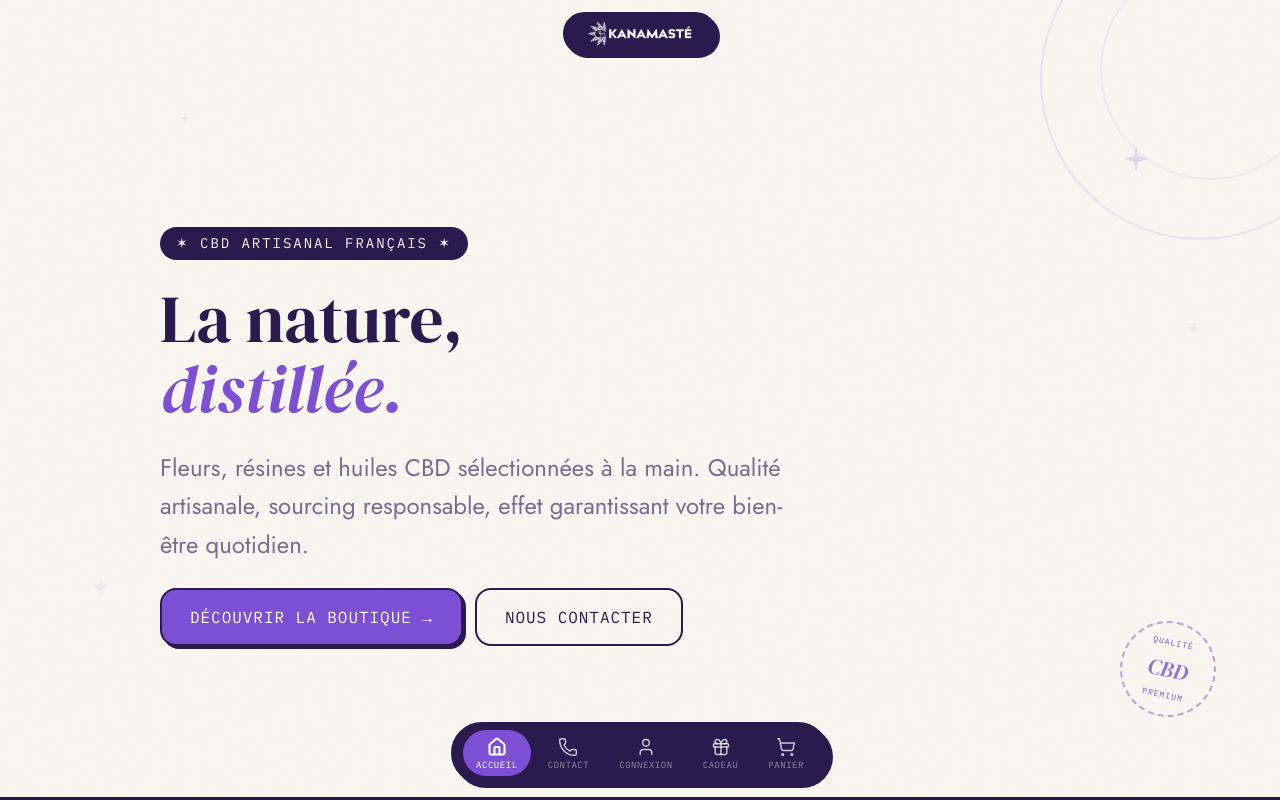
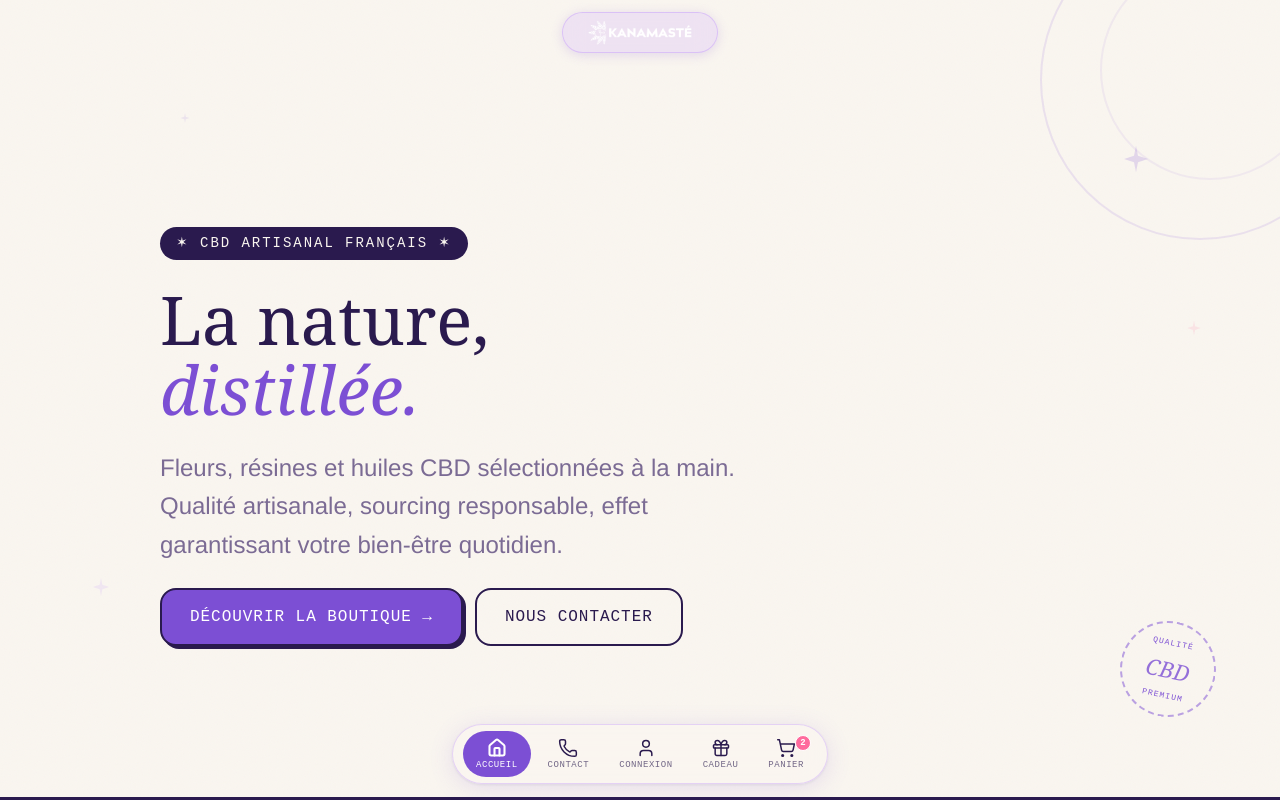
Before and after one commit to nxtex/kanamaste, a Next.js app: page / in a window 1280 px wide. Shown: the top 800 px of the page. Built offline with nearby package versions, Linux system fonts and the light colour scheme.

Commit message:
feat: cart context + badge panier, navbar translucide frosted-glass retro

```diff
--- a/app/layout.tsx
+++ b/app/layout.tsx
@@ -1,27 +1,20 @@
-import type { Metadata } from 'next';
-import './globals.css';
+import type { Metadata } from 'next'
+import './globals.css'
+import { CartProvider } from '@/context/CartContext'
 
 export const metadata: Metadata = {
-  title: {
-    default: 'Kanamaste — CBD Naturel & Bien-être',
-    template: '%s | Kanamaste',
-  },
-  description: 'Kanamaste — Fleurs, résines et huiles CBD d\'exception. Qualité artisanale, sourcing responsable.',
-  robots: { index: true, follow: true },
-};
+  title: 'Kanamaste — CBD Artisanal Français',
+  description: 'Fleurs, résines et huiles CBD sélectionnées à la main. Qualité artisanale, sourcing responsable.',
+}
 
-export default function RootLayout({ children }: Readonly<{ children: React.ReactNode }>) {
+export default function RootLayout({ children }: { children: React.ReactNode }) {
   return (
     <html lang="fr">
-      <head>
-        <link rel="preconnect" href="https://fonts.googleapis.com" />
-        <link rel="preconnect" href="https://fonts.gstatic.com" crossOrigin="anonymous" />
-        <link
-          href="https://fonts.googleapis.com/css2?family=DM+Serif+Display:ital@0;1&family=Jost:wght@300;400;500;600;700&family=IBM+Plex+Mono:wght@400;500&display=swap"
-          rel="stylesheet"
-        />
-      </head>
-      <body className="antialiased">{children}</body>
+      <body>
+        <CartProvider>
+          {children}
+        </CartProvider>
+      </body>
     </html>
-  );
+  )
 }
--- a/components/CartModal.tsx
+++ b/components/CartModal.tsx
@@ -3,37 +3,17 @@
 import { useState } from 'react'
 import { motion, AnimatePresence } from 'framer-motion'
 import { X, ShoppingCart, Plus, Minus, Trash2, Package } from 'lucide-react'
-
-interface CartItem {
-  id: string
-  name: string
-  category: string
-  grams: number
-  price: number
-  qty: number
-  color: string
-}
-
-const DEMO_ITEMS: CartItem[] = [
-  { id: 'amnesia', name: 'Amnesia Haze CBD', category: 'Fleur', grams: 2, price: 9.90, qty: 1, color: '#e8f4e8' },
-  { id: 'hash',    name: 'Hash Marocain Premium', category: 'Résine', grams: 3, price: 14.90, qty: 1, color: '#f4ede0' },
-]
+import { useCart } from '@/context/CartContext'
 
 export default function CartModal({ open, onClose }: { open: boolean; onClose: () => void }) {
-  const [items, setItems] = useState<CartItem[]>(DEMO_ITEMS)
+  const { items, totalQty, updateQty, removeItem } = useCart()
   const [confirmed, setConfirmed] = useState(false)
   const [removingId, setRemovingId] = useState<string | null>(null)
 
-  const updateQty = (id: string, delta: number) => {
-    setItems(prev => prev.map(item =>
-      item.id === id ? { ...item, qty: Math.max(1, item.qty + delta) } : item
-    ))
-  }
-
-  const removeItem = (id: string) => {
+  const handleRemove = (id: string) => {
     setRemovingId(id)
     setTimeout(() => {
-      setItems(prev => prev.filter(item => item.id !== id))
+      removeItem(id)
       setRemovingId(null)
     }, 320)
   }
@@ -41,8 +21,6 @@ export default function CartModal({ open, onClose }: { open: boolean; onClose: (
   const subtotal = items.reduce((s, i) => s + i.price * i.qty, 0)
   const shipping = subtotal >= 40 ? 0 : 4.90
   const total = subtotal + shipping
-
-  const handleOrder = () => { setConfirmed(true) }
 
   return (
     <AnimatePresence>
@@ -55,24 +33,10 @@ export default function CartModal({ open, onClose }: { open: boolean; onClose: (
           style={{
             position: 'fixed', inset: 0, zIndex: 300,
             background: 'oklch(from var(--color-text) l c h / 0.52)',
-            display: 'flex',
-            alignItems: 'flex-end',
-            justifyContent: 'center',
+            display: 'flex', alignItems: 'flex-end', justifyContent: 'center',
           }}
           onClick={onClose}
         >
-          <style>{`
-            @media (min-width: 640px) {
-              .cart-panel {
-                border-bottom: 2px solid var(--color-text) !important;
-                border-radius: var(--radius-xl) !important;
-                max-height: 80dvh !important;
-              }
-              .cart-backdrop {
-                align-items: center !important;
-              }
-            }
-          `}</style>
           <motion.div
             key="cart-panel"
             initial={{ y: '100%' }}
@@ -80,17 +44,14 @@ export default function CartModal({ open, onClose }: { open: boolean; onClose: (
             exit={{ y: '100%' }}
             transition={{ type: 'spring', stiffness: 320, damping: 32 }}
             onClick={e => e.stopPropagation()}
-            className="retro-grain cart-panel"
+            className="retro-grain"
             style={{
               background: 'var(--color-surface)',
               border: '2px solid var(--color-text)',
               borderBottom: 'none',
               borderRadius: 'var(--radius-xl) var(--radius-xl) 0 0',
-              width: '100%',
-              maxWidth: 520,
-              maxHeight: '90dvh',
-              display: 'flex',
-              flexDirection: 'column',
+              width: '100%', maxWidth: 520, maxHeight: '90dvh',
+              display: 'flex', flexDirection: 'column',
             }}
           >
             {/* Header */}
@@ -102,14 +63,12 @@ export default function CartModal({ open, onClose }: { open: boolean; onClose: (
                 <div style={{ display: 'flex', alignItems: 'center', gap: 'var(--space-2)' }}>
                   <ShoppingCart size={18} style={{ color: 'var(--color-primary)' }} />
                   <h2 style={{ fontFamily: 'var(--font-display)', fontSize: 'var(--text-lg)', fontWeight: 700 }}>Mon Panier</h2>
-                  <span style={{ fontFamily: 'var(--font-stamp)', fontSize: 9, background: 'var(--color-primary)', color: 'var(--color-text-inverse)', borderRadius: 'var(--radius-full)', padding: '2px 8px', letterSpacing: '0.08em' }}>{items.reduce((s,i) => s+i.qty, 0)}</span>
+                  <span style={{ fontFamily: 'var(--font-stamp)', fontSize: 9, background: 'var(--color-primary)', color: 'var(--color-text-inverse)', borderRadius: 'var(--radius-full)', padding: '2px 8px', letterSpacing: '0.08em' }}>{totalQty}</span>
                 </div>
                 <button onClick={onClose} aria-label="Fermer" style={{ padding: 6, borderRadius: 'var(--radius-full)', border: '1.5px solid var(--color-border)', color: 'var(--color-text-muted)', display: 'flex' }}>
                   <X size={16} />
                 </button>
               </div>
-
-              {/* Shipping progress */}
               {subtotal < 40 && (
                 <div style={{ marginTop: 'var(--space-3)' }}>
                   <div style={{ display: 'flex', justifyContent: 'space-between', marginBottom: 4 }}>
@@ -117,7 +76,7 @@ export default function CartModal({ open, onClose }: { open: boolean; onClose: (
                     <span style={{ fontFamily: 'var(--font-stamp)', fontSize: 9, color: 'var(--color-primary)', letterSpacing: '0.08em' }}>{(40 - subtotal).toFixed(2)}€ restant</span>
                   </div>
                   <div style={{ height: 6, background: 'var(--color-border)', borderRadius: 4, overflow: 'hidden', border: '1px solid var(--color-text)' }}>
-                    <motion.div animate={{ width: `${Math.min(100, (subtotal/40)*100)}%` }} style={{ height: '100%', background: 'var(--color-primary)', borderRadius: 4 }} transition={{ duration: 0.4 }} />
+                    <motion.div animate={{ width: `${Math.min(100, (subtotal / 40) * 100)}%` }} style={{ height: '100%', background: 'var(--color-primary)', borderRadius: 4 }} transition={{ duration: 0.4 }} />
                   </div>
                 </div>
               )}
@@ -138,8 +97,7 @@ export default function CartModal({ open, onClose }: { open: boolean; onClose: (
                       <ShoppingCart size={36} style={{ margin: '0 auto var(--space-4)', opacity: 0.3 }} />
                       <p style={{ fontFamily: 'var(--font-stamp)', fontSize: 'var(--text-xs)', letterSpacing: '0.1em' }}>Votre panier est vide</p>
                     </div>
-                  ) : (
-                    items.map(item => (
+                  ) : items.map(item => (
                     <motion.div
                       key={item.id}
                       initial={{ opacity: 1, x: 0 }}
@@ -155,17 +113,15 @@ export default function CartModal({ open, onClose }: { open: boolean; onClose: (
                       <div style={{ display: 'flex', alignItems: 'center', gap: 'var(--space-1)', background: 'var(--color-surface)', border: '1.5px solid var(--color-text)', borderRadius: 'var(--radius-sm)', padding: '2px', boxShadow: '2px 2px 0 var(--color-text)' }}>
                         <button onClick={() => updateQty(item.id, -1)} aria-label="Diminuer" style={{ width: 28, height: 28, display: 'flex', alignItems: 'center', justifyContent: 'center', borderRadius: 'var(--radius-sm)', color: 'var(--color-text-muted)', cursor: 'pointer' }}><Minus size={12} /></button>
                         <span style={{ fontFamily: 'var(--font-display)', fontSize: 'var(--text-base)', fontWeight: 700, minWidth: 20, textAlign: 'center' }}>{item.qty}</span>
-                          <button onClick={() => updateQty(item.id, 1)} aria-label="Augmenter" style={{ width: 28, height: 28, display: 'flex', alignItems: 'center', justifyContent: 'center', borderRadius: 'var(--radius-sm)', color: 'var(--color-text-muted)', cursor: 'pointer' }}><Plus size={12} /></button>
+                        <button onClick={() => updateQty(item.id, +1)} aria-label="Augmenter" style={{ width: 28, height: 28, display: 'flex', alignItems: 'center', justifyContent: 'center', borderRadius: 'var(--radius-sm)', color: 'var(--color-text-muted)', cursor: 'pointer' }}><Plus size={12} /></button>
                       </div>
-                        <button onClick={() => removeItem(item.id)} aria-label="Supprimer" style={{ width: 32, height: 32, display: 'flex', alignItems: 'center', justifyContent: 'center', borderRadius: 'var(--radius-sm)', color: 'var(--color-text-muted)', border: '1.5px solid var(--color-border)', cursor: 'pointer' }}><Trash2 size={14} /></button>
+                      <button onClick={() => handleRemove(item.id)} aria-label="Supprimer" style={{ width: 32, height: 32, display: 'flex', alignItems: 'center', justifyContent: 'center', borderRadius: 'var(--radius-sm)', color: 'var(--color-text-muted)', border: '1.5px solid var(--color-border)', cursor: 'pointer' }}><Trash2 size={14} /></button>
                     </motion.div>
                   ))
-                  )
                 ) : (
                   <motion.div
                     key="confirmed"
-                    initial={{ opacity: 0, scale: 0.9 }}
-                    animate={{ opacity: 1, scale: 1 }}
+                    initial={{ opacity: 0, scale: 0.9 }} animate={{ opacity: 1, scale: 1 }}
                     style={{ display: 'flex', flexDirection: 'column', alignItems: 'center', textAlign: 'center', padding: 'var(--space-12) var(--space-4)', gap: 'var(--space-4)' }}
                   >
                     <motion.div initial={{ scale: 0 }} animate={{ scale: 1 }} transition={{ type: 'spring', delay: 0.1, stiffness: 400, damping: 18 }}>
@@ -179,7 +135,7 @@ export default function CartModal({ open, onClose }: { open: boolean; onClose: (
               </AnimatePresence>
             </div>
 
-            {/* Footer summary */}
+            {/* Footer */}
             {!confirmed && items.length > 0 && (
               <div style={{ padding: 'var(--space-4) var(--space-5) var(--space-5)', borderTop: '1.5px solid var(--color-border)', flexShrink: 0, display: 'flex', flexDirection: 'column', gap: 'var(--space-3)' }}>
                 <div style={{ display: 'flex', flexDirection: 'column', gap: 6 }}>
@@ -196,7 +152,11 @@ export default function CartModal({ open, onClose }: { open: boolean; onClose: (
                     <span style={{ fontFamily: 'var(--font-display)', fontSize: 'var(--text-base)', fontWeight: 900, color: 'var(--color-primary)' }}>{total.toFixed(2)}€</span>
                   </div>
                 </div>
-                <motion.button whileTap={{ scale: 0.97 }} onClick={handleOrder} style={{ fontFamily: 'var(--font-stamp)', fontSize: 'var(--text-sm)', letterSpacing: '0.08em', textTransform: 'uppercase', background: 'var(--color-primary)', color: 'var(--color-text-inverse)', padding: '14px', borderRadius: 'var(--radius-sm)', border: '2px solid var(--color-text)', boxShadow: '3px 3px 0 var(--color-text)', width: '100%', display: 'flex', alignItems: 'center', justifyContent: 'center', gap: 'var(--space-2)', cursor: 'pointer' }}>
+                <motion.button
+                  whileTap={{ scale: 0.97 }}
+                  onClick={() => setConfirmed(true)}
+                  style={{ fontFamily: 'var(--font-stamp)', fontSize: 'var(--text-sm)', letterSpacing: '0.08em', textTransform: 'uppercase', background: 'var(--color-primary)', color: 'var(--color-text-inverse)', padding: '14px', borderRadius: 'var(--radius-sm)', border: '2px solid var(--color-text)', boxShadow: '3px 3px 0 var(--color-text)', width: '100%', display: 'flex', alignItems: 'center', justifyContent: 'center', gap: 'var(--space-2)', cursor: 'pointer' }}
+                >
                   <ShoppingCart size={16} /> Commander — {total.toFixed(2)}€
                 </motion.button>
               </div>
--- a/components/FloatingNav.tsx
+++ b/components/FloatingNav.tsx
@@ -8,6 +8,7 @@ import { useState, useEffect } from 'react'
 import CartModal from './CartModal'
 import GiftsModal from './GiftsModal'
 import Image from 'next/image'
+import { useCart } from '@/context/CartContext'
 
 const navItems = [
   { href: '/',           label: 'Accueil',   icon: Home,         modal: null },
@@ -19,6 +20,7 @@ const navItems = [
 
 export default function FloatingNav() {
   const pathname = usePathname()
+  const { totalQty } = useCart()
   const [cartOpen, setCartOpen] = useState(false)
   const [giftsOpen, setGiftsOpen] = useState(false)
   const [visible, setVisible] = useState(true)
@@ -34,43 +36,33 @@ export default function FloatingNav() {
     return () => window.removeEventListener('scroll', handleScroll)
   }, [lastScrollY])
 
-  const handleNavClick = (modal: 'cart' | 'gifts' | null) => {
-    if (modal === 'cart') setCartOpen(true)
-    if (modal === 'gifts') setGiftsOpen(true)
-  }
-
   return (
     <>
       <CartModal open={cartOpen} onClose={() => setCartOpen(false)} />
       <GiftsModal open={giftsOpen} onClose={() => setGiftsOpen(false)} />
 
-      {/* ── LOGO — fixed top-centre, dark pill so white logo is visible */}
-      <div
-        style={{
-          position: 'fixed',
-          top: 'var(--space-3)',
-          left: 0,
-          right: 0,
-          display: 'flex',
-          justifyContent: 'center',
-          zIndex: 60,
-          pointerEvents: 'none',
-        }}
-      >
+      {/* ── LOGO — frosted pill, top-centre */}
+      <div style={{
+        position: 'fixed', top: 'var(--space-3)',
+        left: 0, right: 0,
+        display: 'flex', justifyContent: 'center',
+        zIndex: 60, pointerEvents: 'none',
+      }}>
         <Link
           href="/"
           aria-label="Kanamaste — Accueil"
           style={{
             pointerEvents: 'auto',
-            display: 'inline-flex',
-            alignItems: 'center',
-            justifyContent: 'center',
+            display: 'inline-flex', alignItems: 'center', justifyContent: 'center',
             textDecoration: 'none',
-            background: 'var(--color-surface-dark)',
-            border: '2px solid var(--color-text)',
+            /* Frosted glass — translucide lavande */
+            background: 'rgba(189, 144, 253, 0.18)',
+            backdropFilter: 'blur(14px)',
+            WebkitBackdropFilter: 'blur(14px)',
+            border: '1.5px solid rgba(189, 144, 253, 0.40)',
             borderRadius: 'var(--radius-full)',
-            padding: '6px 20px',
-            boxShadow: '3px 3px 0 var(--color-text)',
+            padding: '6px 22px',
+            boxShadow: '0 2px 12px rgba(124, 79, 212, 0.18)',
           }}
         >
           <Image
@@ -87,14 +79,10 @@ export default function FloatingNav() {
       {/* ── FLOATING BOTTOM NAV */}
       <div
         style={{
-          position: 'fixed',
-          bottom: 'var(--space-4)',
-          left: 0,
-          right: 0,
-          display: 'flex',
-          justifyContent: 'center',
-          zIndex: 50,
-          pointerEvents: 'none',
+          position: 'fixed', bottom: 'var(--space-4)',
+          left: 0, right: 0,
+          display: 'flex', justifyContent: 'center',
+          zIndex: 50, pointerEvents: 'none',
         }}
         aria-label="Navigation principale"
       >
@@ -107,16 +95,15 @@ export default function FloatingNav() {
               exit={{ y: 100, opacity: 0 }}
               transition={{ type: 'spring', stiffness: 320, damping: 28 }}
               style={{
-                /* Dark pill — same deep purple as logo pill for consistency */
-                background: 'var(--color-surface-dark)',
-                border: '2px solid var(--color-text)',
+                /* Frosted glass retro — translucide crème/lavande */
+                background: 'rgba(250, 246, 240, 0.72)',
+                backdropFilter: 'blur(18px)',
+                WebkitBackdropFilter: 'blur(18px)',
+                border: '1.5px solid rgba(189, 144, 253, 0.35)',
                 borderRadius: 'var(--radius-full)',
                 padding: '6px 10px',
-                display: 'flex',
-                alignItems: 'center',
-                gap: 'var(--space-1)',
-                boxShadow: '4px 4px 0 var(--color-text)',
-                backdropFilter: 'blur(12px)',
+                display: 'flex', alignItems: 'center', gap: 'var(--space-1)',
+                boxShadow: '0 4px 24px rgba(124, 79, 212, 0.15), 0 1px 3px rgba(42,26,78,0.08)',
                 whiteSpace: 'nowrap',
                 pointerEvents: 'auto',
               }}
@@ -124,29 +111,65 @@ export default function FloatingNav() {
               {navItems.map((item) => {
                 const Icon = item.icon
                 const isActive = item.href ? pathname === item.href : false
-                const isModal = item.modal !== null
+                const isCart = item.modal === 'cart'
 
                 const inner = (
                   <motion.div
                     whileTap={{ scale: 0.88 }}
                     whileHover={{ y: -2 }}
                     style={{
-                      display: 'flex',
-                      flexDirection: 'column',
-                      alignItems: 'center',
-                      justifyContent: 'center',
+                      position: 'relative',
+                      display: 'flex', flexDirection: 'column',
+                      alignItems: 'center', justifyContent: 'center',
                       gap: '3px',
                       padding: '7px 13px',
                       borderRadius: 'var(--radius-full)',
-                      background: isActive ? 'var(--color-primary)' : 'transparent',
-                      color: isActive ? '#fff' : 'rgba(255,255,255,0.75)',
-                      minWidth: 44,
-                      minHeight: 44,
+                      background: isActive
+                        ? 'var(--color-primary)'
+                        : 'transparent',
+                      color: isActive
+                        ? '#fff'
+                        : 'var(--color-text)',
+                      minWidth: 44, minHeight: 44,
                       cursor: 'pointer',
                       transition: 'background 0.18s, color 0.18s',
                     }}
                   >
                     <Icon size={20} strokeWidth={isActive ? 2.5 : 1.8} />
+
+                    {/* Badge panier */}
+                    {isCart && totalQty > 0 && (
+                      <motion.span
+                        key={totalQty}
+                        initial={{ scale: 0.5, opacity: 0 }}
+                        animate={{ scale: 1, opacity: 1 }}
+                        transition={{ type: 'spring', stiffness: 500, damping: 18 }}
+                        style={{
+                          position: 'absolute',
+                          top: 4,
+                          right: 6,
+                          minWidth: 16,
+                          height: 16,
+                          borderRadius: 'var(--radius-full)',
+                          background: 'var(--color-rose)',
+                          color: '#fff',
+                          fontSize: 9,
+                          fontFamily: 'var(--font-mono)',
+                          fontWeight: 700,
+                          display: 'flex',
+                          alignItems: 'center',
+                          justifyContent: 'center',
+                          padding: '0 4px',
+                          lineHeight: 1,
+                          border: '1.5px solid #fff',
+                          pointerEvents: 'none',
+                          zIndex: 2,
+                        }}
+                      >
+                        {totalQty > 9 ? '9+' : totalQty}
+                      </motion.span>
+                    )}
+
                     <span style={{
                       fontSize: 9,
                       fontFamily: 'var(--font-stamp)',
@@ -154,16 +177,20 @@ export default function FloatingNav() {
                       textTransform: 'uppercase',
                       opacity: isActive ? 1 : 0.65,
                       lineHeight: 1,
+                      color: isActive ? '#fff' : 'var(--color-text)',
                     }}>{item.label}</span>
                   </motion.div>
                 )
 
-                return isModal ? (
+                return item.modal ? (
                   <button
                     key={item.label}
-                    onClick={() => handleNavClick(item.modal)}
+                    onClick={() => {
+                      if (item.modal === 'cart') setCartOpen(true)
+                      if (item.modal === 'gifts') setGiftsOpen(true)
+                    }}
                     aria-label={item.label}
-                    style={{ textDecoration: 'none', background: 'none', border: 'none', padding: 0 }}
+                    style={{ background: 'none', border: 'none', padding: 0 }}
                   >
                     {inner}
                   </button>
--- /dev/null
+++ b/context/CartContext.tsx
@@ -0,0 +1,62 @@
+"use client"
+
+import { createContext, useContext, useState, useCallback, type ReactNode } from 'react'
+
+export interface CartItem {
+  id: string
+  name: string
+  category: string
+  grams: number
+  price: number
+  qty: number
+  color: string
+}
+
+const DEMO_ITEMS: CartItem[] = [
+  { id: 'amnesia', name: 'Amnesia Haze CBD',      category: 'Fleur',  grams: 2, price: 9.90,  qty: 1, color: '#e8f4e8' },
+  { id: 'hash',    name: 'Hash Marocain Premium', category: 'Résine', grams: 3, price: 14.90, qty: 1, color: '#f4ede0' },
+]
+
+interface CartCtx {
+  items: CartItem[]
+  totalQty: number
+  updateQty: (id: string, delta: number) => void
+  removeItem: (id: string) => void
+  addItem: (item: CartItem) => void
+}
+
+const CartContext = createContext<CartCtx | null>(null)
+
+export function CartProvider({ children }: { children: ReactNode }) {
+  const [items, setItems] = useState<CartItem[]>(DEMO_ITEMS)
+
+  const updateQty = useCallback((id: string, delta: number) => {
+    setItems(prev => prev.map(i => i.id === id ? { ...i, qty: Math.max(1, i.qty + delta) } : i))
+  }, [])
+
+  const removeItem = useCallback((id: string) => {
+    setItems(prev => prev.filter(i => i.id !== id))
+  }, [])
+
+  const addItem = useCallback((item: CartItem) => {
+    setItems(prev => {
+      const existing = prev.find(i => i.id === item.id)
+      if (existing) return prev.map(i => i.id === item.id ? { ...i, qty: i.qty + item.qty } : i)
+      return [...prev, item]
+    })
+  }, [])
+
+  const totalQty = items.reduce((s, i) => s + i.qty, 0)
+
+  return (
+    <CartContext.Provider value={{ items, totalQty, updateQty, removeItem, addItem }}>
+      {children}
+    </CartContext.Provider>
+  )
+}
+
+export function useCart() {
+  const ctx = useContext(CartContext)
+  if (!ctx) throw new Error('useCart must be used inside CartProvider')
+  return ctx
+}
```
Lines whose indentation alone changed are shown as unchanged.
